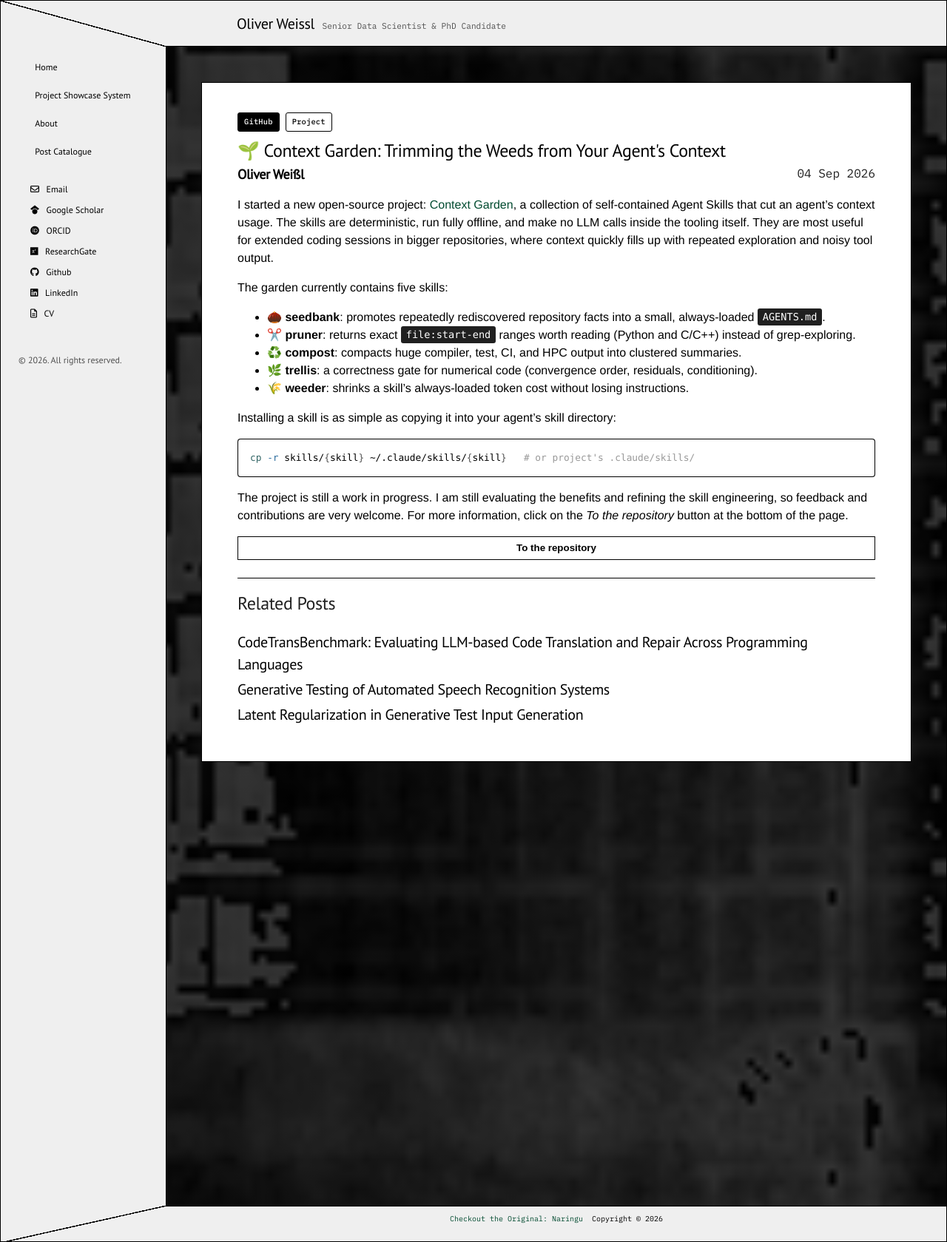
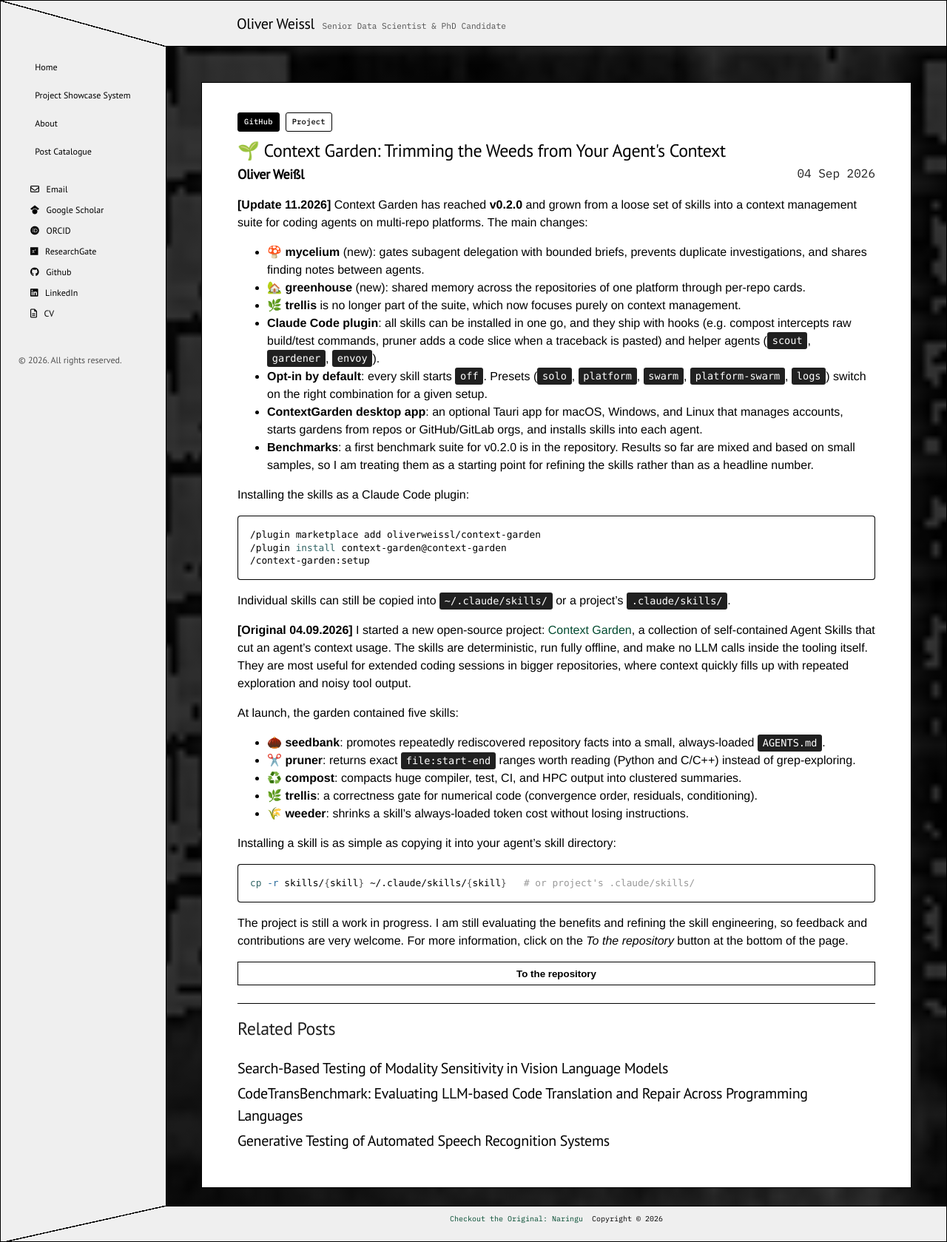
Before and after one commit to oliverweissl/oliverweissl.github.io, a Jekyll site: the page built from _posts/2026-09-04-context-garden.md, in a window 1280 px wide. Shown: the whole page at 74% size. Built offline with Jekyll 4.4.1, drawn with Linux system fonts in a browser that asks for light colours; nearby versions of some CDN libraries.

Commit message:
Sync posts with Google Scholar and update Context Garden
- Add MoST preprint (arXiv:2610.32360)
- Mark feature-aware test generation paper as published in ACM TOSEM
- Add v0.2.0 update to Context Garden post

Co-Authored-By: Claude Opus 5.5 <noreply@anthropic.com>

````diff
--- a/_posts/2026-09-04-context-garden.md
+++ b/_posts/2026-09-04-context-garden.md
@@ -8,9 +8,29 @@ venue: "GitHub"
 categories:
 - project
 ---
-I started a new open-source project: [Context Garden](https://github.com/oliverweissl/context-garden), a collection of self-contained Agent Skills that cut an agent's context usage. The skills are deterministic, run fully offline, and make no LLM calls inside the tooling itself. They are most useful for extended coding sessions in bigger repositories, where context quickly fills up with repeated exploration and noisy tool output.
+**[Update 11.2026]** Context Garden has reached **v0.2.0** and grown from a loose set of skills into a context management suite for coding agents on multi-repo platforms. The main changes:
 
-The garden currently contains five skills:
+- 🍄 **mycelium** (new): gates subagent delegation with bounded briefs, prevents duplicate investigations, and shares finding notes between agents.
+- 🏡 **greenhouse** (new): shared memory across the repositories of one platform through per-repo cards.
+- 🌿 **trellis** is no longer part of the suite, which now focuses purely on context management.
+- **Claude Code plugin**: all skills can be installed in one go, and they ship with hooks (e.g. compost intercepts raw build/test commands, pruner adds a code slice when a traceback is pasted) and helper agents (`scout`, `gardener`, `envoy`).
+- **Opt-in by default**: every skill starts `off`. Presets (`solo`, `platform`, `swarm`, `platform-swarm`, `logs`) switch on the right combination for a given setup.
+- **ContextGarden desktop app**: an optional Tauri app for macOS, Windows, and Linux that manages accounts, starts gardens from repos or GitHub/GitLab orgs, and installs skills into each agent.
+- **Benchmarks**: a first benchmark suite for v0.2.0 is in the repository. Results so far are mixed and based on small samples, so I am treating them as a starting point for refining the skills rather than as a headline number.
+
+Installing the skills as a Claude Code plugin:
+
+```bash
+/plugin marketplace add oliverweissl/context-garden
+/plugin install context-garden@context-garden
+/context-garden:setup
+```
+
+Individual skills can still be copied into `~/.claude/skills/` or a project's `.claude/skills/`.
+
+**[Original 04.09.2026]** I started a new open-source project: [Context Garden](https://github.com/oliverweissl/context-garden), a collection of self-contained Agent Skills that cut an agent's context usage. The skills are deterministic, run fully offline, and make no LLM calls inside the tooling itself. They are most useful for extended coding sessions in bigger repositories, where context quickly fills up with repeated exploration and noisy tool output.
+
+At launch, the garden contained five skills:
 
 - 🌰 **seedbank**: promotes repeatedly rediscovered repository facts into a small, always-loaded `AGENTS.md`.
 - ✂️ **pruner**: returns exact `file:start-end` ranges worth reading (Python and C/C++) instead of grep-exploring.
--- /dev/null
+++ b/_posts/2026-10-23-most.md
@@ -0,0 +1,16 @@
+---
+layout: post
+title: Search-Based Testing of Modality Sensitivity in Vision Language Models
+authors: Oliver Weißl, Eduardo Breitembach, Andrea Stocco
+link: https://arxiv.org/abs/2610.32360
+venue: "arXiv"
+categories:
+- preprint
+---
+In this work, we study which input modality vision-language models (VLMs) are most sensitive to. We present MoST, a black-box testing framework that uses multi-objective search to combine image-only, text-only, and joint perturbations, revealing failure-inducing combinations that single-modality evaluations miss.
+
+For more information, click on the *To the paper* button at the bottom of the page.
+
+### Abstract:
+
+> Vision-language models (VLMs) process images and text jointly, yet robustness evaluations often perturb these inputs separately or assess only predefined corruption levels. Such evaluations provide limited evidence of which modality is more susceptible to perturbations and whether smaller changes across both modalities can jointly expose failures. We present MoST, a black-box testing framework that characterizes modality sensitivity by comparing image-only, text-only, and joint perturbations. MoST uses multi-objective search to select and combine perturbations and adjust their severity, seeking prediction degradation while limiting changes to images and prompts. We evaluate MoST on four VLMs performing object localization on ImageNet and driving images. The models exhibit distinct sensitivities: textual perturbations dominate for some, whereas others are susceptible across both modalities. In several configurations, joint perturbations match or exceed the effectiveness of single-modality perturbations with smaller modifications to each input. In a human study, 60-76% of assessments across models judge the perturbed inputs sufficiently understandable to perform the task, and human localization is more accurate than that of the corresponding VLMs. These results show that evaluating modalities separately can overlook failure-inducing combinations and that modality sensitivity provides a more detailed account of VLM robustness than aggregate failure rates alone.
````
Also changed, not shown: _posts/2026-01-29-feature.md (+6 -4 lines).
